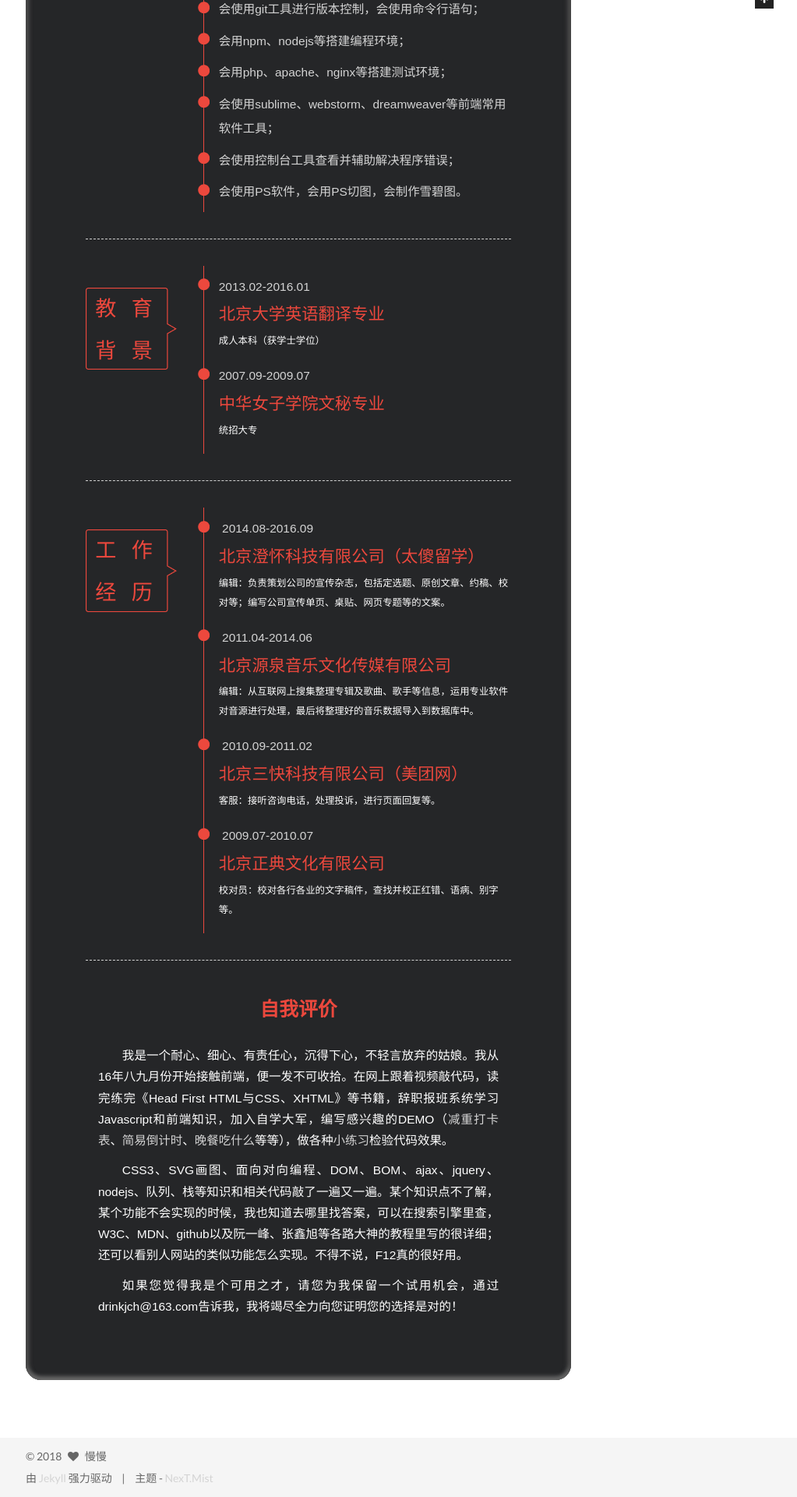
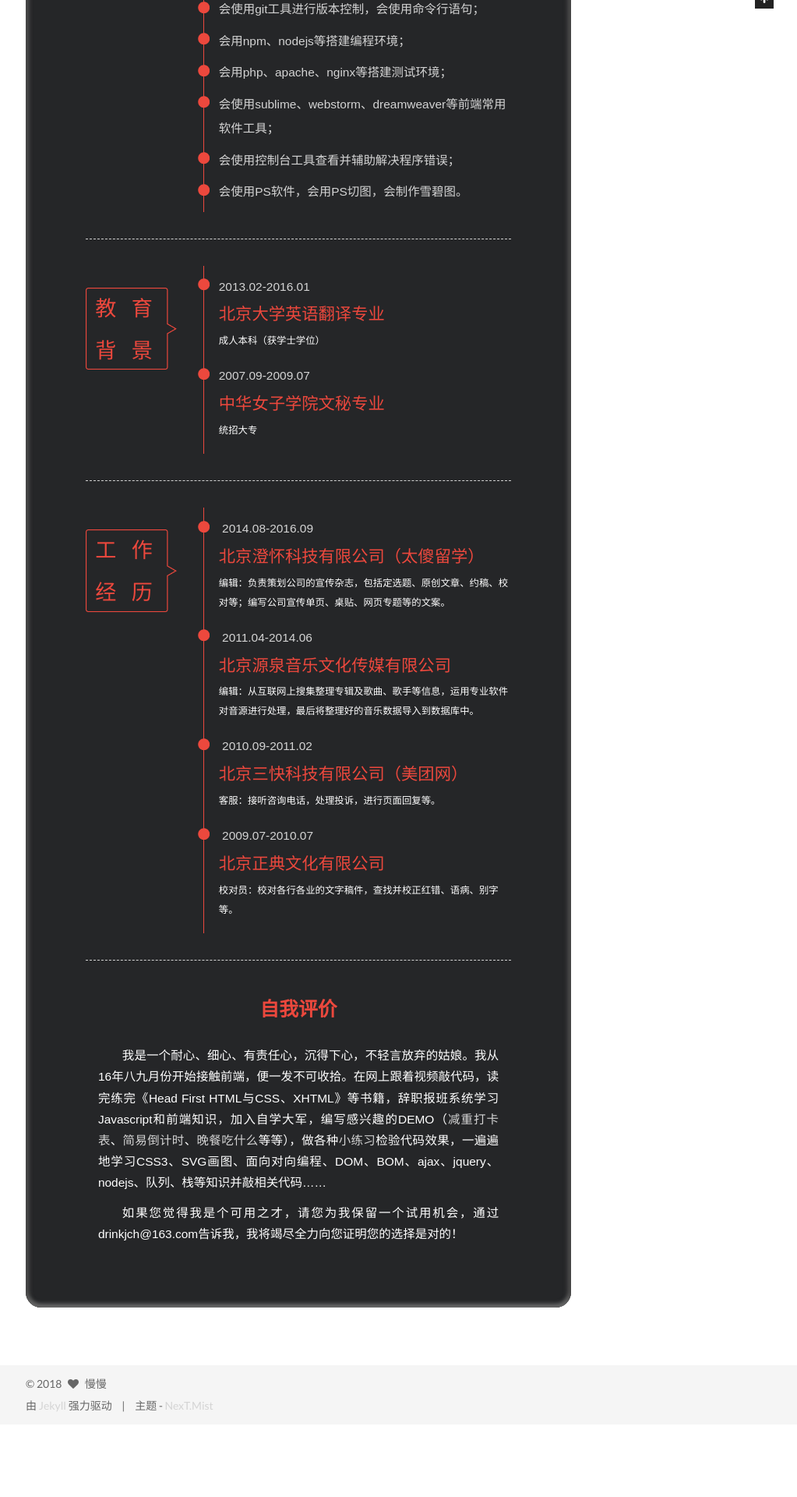
Before and after one commit to giselle527/giselle527.github.io, a Jekyll site: the page built from about/index.html, in a window 1280 px wide. Shown: the part 989-2909 px from the top of the page at 78% size, without its empty margins (257-1280 px from the left). Built offline with Jekyll 4.4.1, drawn with Linux system fonts in a browser that asks for light colours; after the commit the page ends 2816 px from its top, so only the background shows below that.

```diff
--- a/about/index.html
+++ b/about/index.html
@@ -114,10 +114,7 @@
 				<article class="m_intro" id="resume_selfintro">
 					<h2>自我评价</h2>
 					<p>
-						我是一个耐心、细心、有责任心，沉得下心，不轻言放弃的姑娘。我从16年八九月份开始接触前端，便一发不可收拾。在网上跟着视频敲代码，读完练完《Head First HTML与CSS、XHTML》等书籍，辞职报班系统学习Javascript和前端知识，加入自学大军，编写感兴趣的DEMO（<a href="https://github.com/giselle527/front-end/tree/master/loseweight%20sheet">减重打卡表</a>、<a href="https://github.com/giselle527/front-end/blob/master/Countdown%20Timer.html">简易倒计时</a>、<a href="https://github.com/giselle527/Exercise/tree/master/what's%20for%20dinner">晚餐吃什么</a>等等），做各种<a href="https://github.com/giselle527/Exercise">小练习</a>检验代码效果。
-					</p>
-					<p>
-						CSS3、SVG画图、面向对向编程、DOM、BOM、ajax、jquery、nodejs、队列、栈等知识和相关代码敲了一遍又一遍。某个知识点不了解，某个功能不会实现的时候，我也知道去哪里找答案，可以在搜索引擎里查，W3C、MDN、github以及阮一峰、张鑫旭等各路大神的教程里写的很详细；还可以看别人网站的类似功能怎么实现。不得不说，F12真的很好用。
+						我是一个耐心、细心、有责任心，沉得下心，不轻言放弃的姑娘。我从16年八九月份开始接触前端，便一发不可收拾。在网上跟着视频敲代码，读完练完《Head First HTML与CSS、XHTML》等书籍，辞职报班系统学习Javascript和前端知识，加入自学大军，编写感兴趣的DEMO（<a href="https://github.com/giselle527/front-end/tree/master/loseweight%20sheet">减重打卡表</a>、<a href="https://github.com/giselle527/front-end/blob/master/Countdown%20Timer.html">简易倒计时</a>、<a href="https://github.com/giselle527/Exercise/tree/master/what's%20for%20dinner">晚餐吃什么</a>等等），做各种<a href="https://github.com/giselle527/Exercise">小练习</a>检验代码效果，一遍遍地学习CSS3、SVG画图、面向对向编程、DOM、BOM、ajax、jquery、nodejs、队列、栈等知识并敲相关代码……
 					</p>
 					<p>
 						如果您觉得我是个可用之才，请您为我保留一个试用机会，通过drinkjch@163.com告诉我，我将竭尽全力向您证明您的选择是对的！
```
